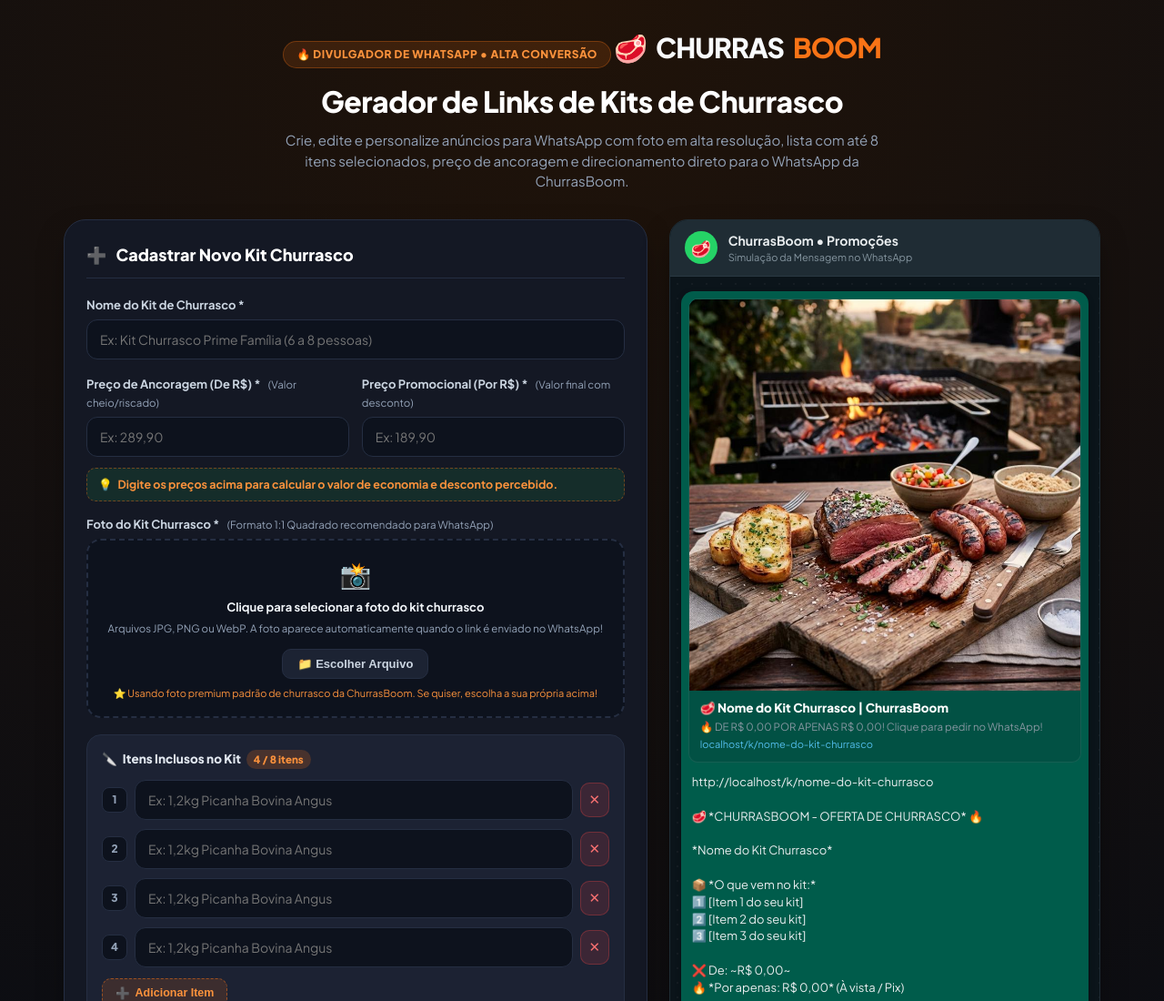
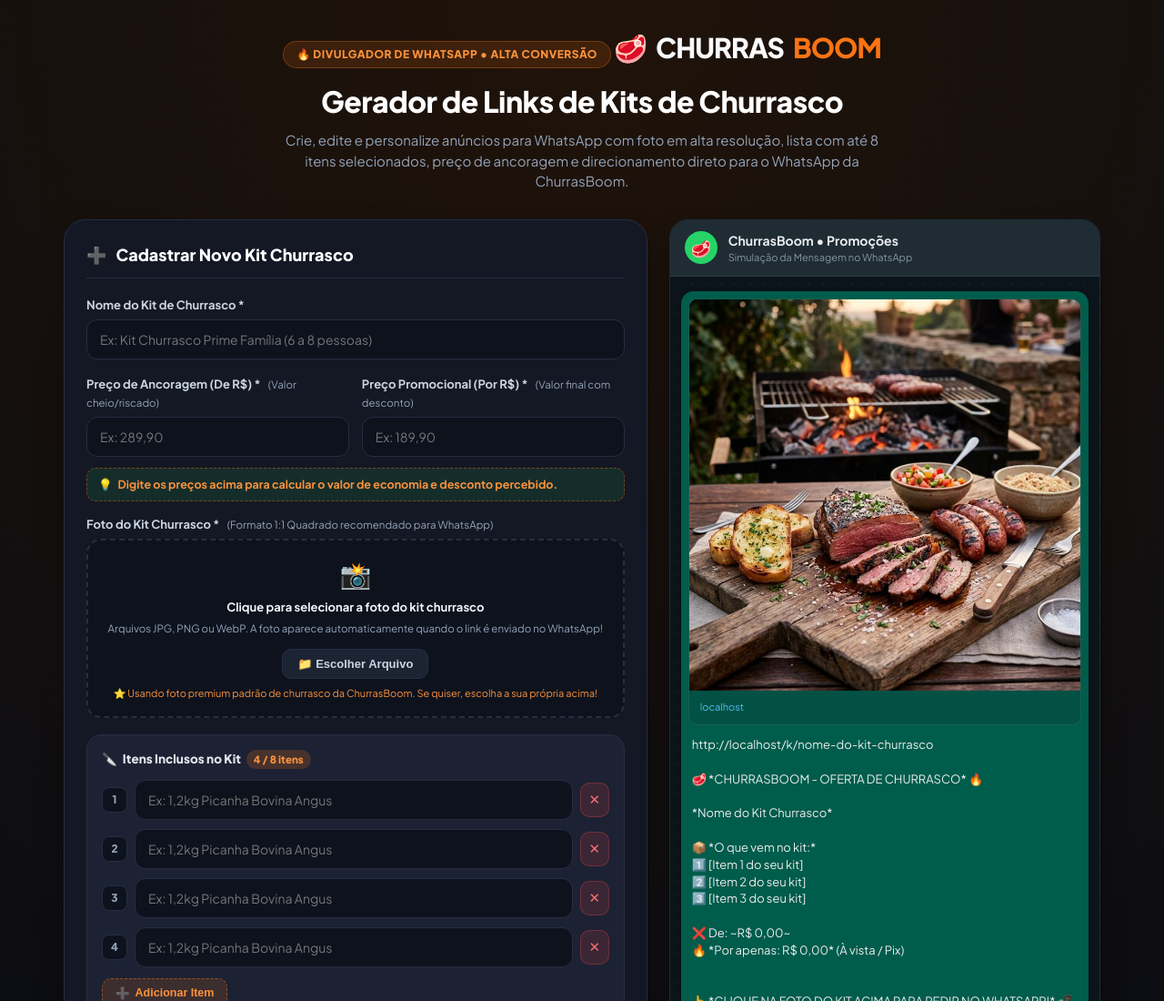
Before and after one commit to felipemartins008-create/churrasboomlink, a website: page public/index.html in a window 1280 px wide. Shown: the top 1100 px of the page at 91% size. Drawn offline with Linux system fonts and the light colour scheme; no server answers.

Commit message:
feat: remover texto de subtitulo do preview do whatsapp mantendo apenas foto e dominio

```diff
--- a/public/index.html
+++ b/public/index.html
@@ -914,9 +914,7 @@
                 <div class="sim-og-card">
                   <img id="simOgImg" src="/assets/banner-churrasco-prime.jpg" alt="Preview Kit" class="sim-og-img">
                   <div class="sim-og-meta">
-                    <div class="sim-og-title" id="simOgTitle">🥩 Kit Churrasco Prime Família | ChurrasBoom</div>
-                    <div class="sim-og-desc" id="simOgDesc">🔥 DE R$ 289,90 POR APENAS R$ 189,90! Picanha Bovina Angus, Fraldinha Grill, Linguiça Toscana... Toque para pedir no WhatsApp!</div>
-                    <div class="sim-og-link" id="simOgLink">churrasboom.com/kit-churrasco</div>
+                    <div class="sim-og-link" id="simOgLink">churrasboomlink.vercel.app</div>
                   </div>
                 </div>
               </a>
@@ -1386,11 +1384,16 @@
         simOgImg.src = DEFAULT_BANNER;
       }
 
-      // Open Graph Box
-      simOgTitle.textContent = `🥩 ${nome} | ChurrasBoom`;
-      const itensResumo = itens.slice(0, 3).join(', ');
-      simOgDesc.textContent = `🔥 DE R$ ${precoDe} POR APENAS R$ ${precoPor}! ${itensResumo ? itensResumo + '...' : ''} Clique para pedir no WhatsApp!`;
-      simOgLink.textContent = kitUrl.replace(/^https?:\/\//, '');
+      // Open Graph Box (Sem texto de subtítulo acompanhando o link, apenas foto e domínio)
+      if (simOgTitle) simOgTitle.textContent = '';
+      if (simOgDesc) simOgDesc.textContent = '';
+      if (simOgLink) {
+        try {
+          simOgLink.textContent = new URL(kitUrl, window.location.origin).hostname;
+        } catch (e) {
+          simOgLink.textContent = kitUrl.replace(/^https?:\/\//, '').split('/')[0];
+        }
+      }
 
       // Emojis e Lista de Itens no Texto
       const emojisNumeros = ['1️⃣', '2️⃣', '3️⃣', '4️⃣', '5️⃣', '6️⃣', '7️⃣', '8️⃣'];
```
Also changed, not shown: template.js (+6 -7 lines).
